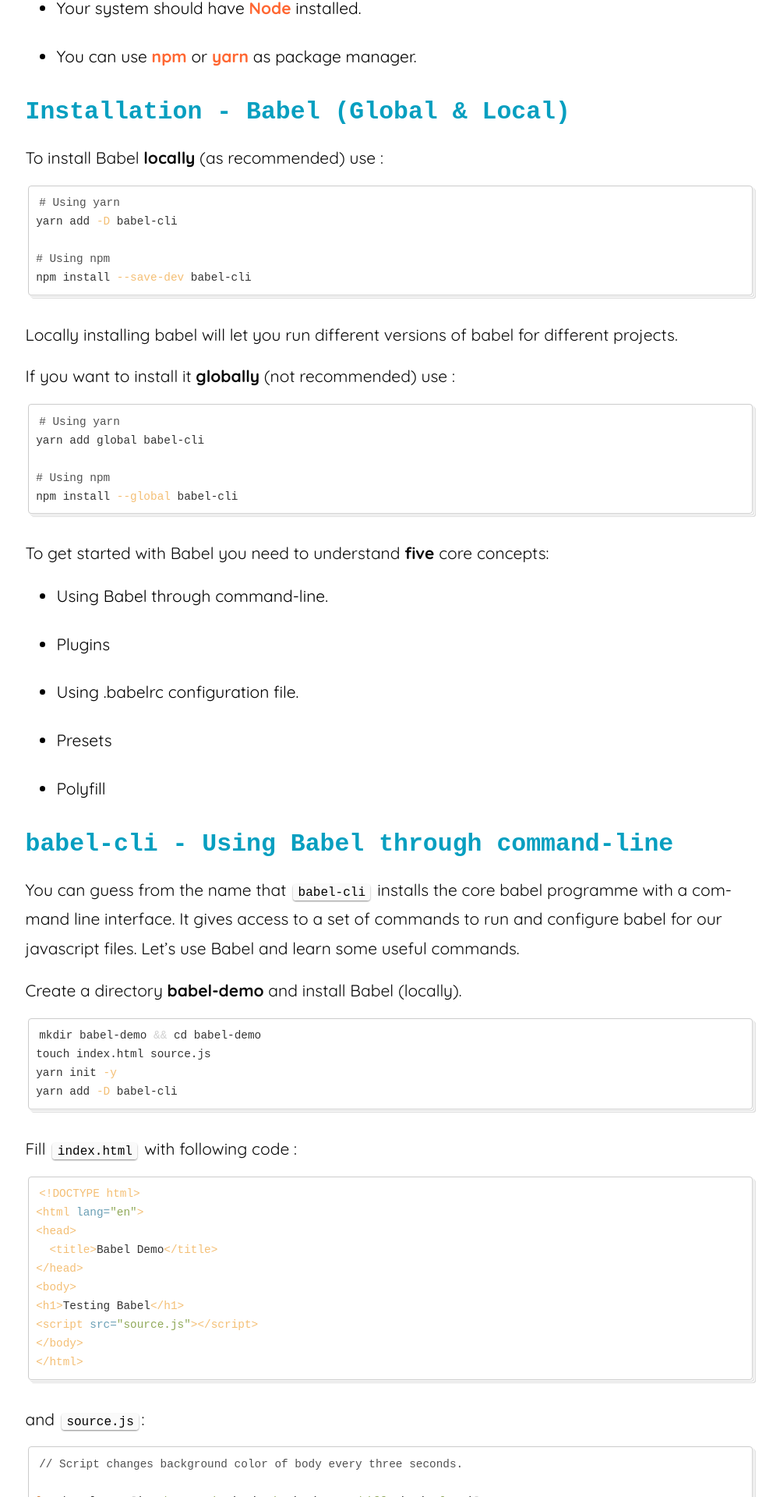
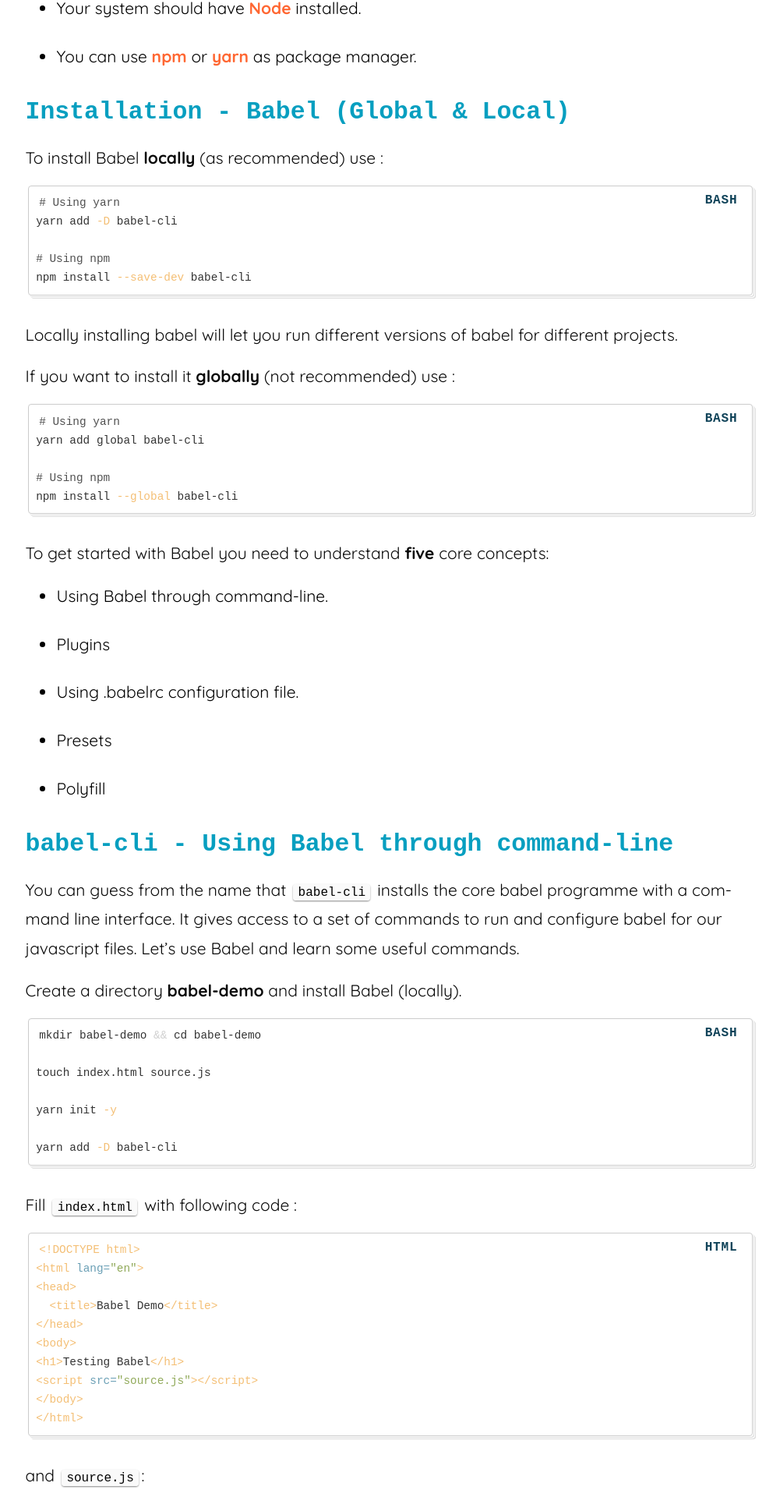
Before and after one commit to ad1tyara0/raoaditya.github.io, a Jekyll site: the page built from _posts/2017-10-08-getting-started-with-babel.md, in a window 1280 px wide. Shown: the part 1407-3327 px from the top of the page at 78% size, without its empty margins (139-1140 px from the left). Built offline with Jekyll 4.4.1, drawn with Linux system fonts in a browser that asks for light colours; some web fonts are replaced; comment, search, counter and statistics services are not loaded.

Commit message:
Minor edit to 4th post.

````diff
--- a/_posts/2017-10-08-getting-started-with-babel.md
+++ b/_posts/2017-10-08-getting-started-with-babel.md
@@ -32,6 +32,7 @@
 # Using npm
 npm install --save-dev babel-cli
 ```
+{: data-title="Bash"}
 
 Locally installing babel will let you run different versions of babel for different projects.
 
@@ -44,6 +45,7 @@
 # Using npm
 npm install --global babel-cli
 ```
+{: data-title="Bash"}
 
 
 
@@ -64,10 +66,14 @@
 Create a directory **babel-demo** and install Babel (locally).
 ```shell
 mkdir babel-demo && cd babel-demo
+
 touch index.html source.js
+
 yarn init -y
+
 yarn add -D babel-cli
 ```
+{: data-title="Bash"}
 
 Fill `index.html` with following code :
 
@@ -83,6 +89,7 @@
 </body>
 </html>
 ```
+{: data-title="HTML"}
 
 and `source.js`:
 
@@ -95,6 +102,7 @@
   document.body.style.backgroundColor = bgcolor[Math.floor(Math.random()*4)];
 }, 3000);
 ```
+{: data-title="Javascript"}
 
 We are using **arrow function** and **let** keyword here which are introduced in ECMAScript 2015. `Arrow function` uses a fat arrow symbol, doesn't use function keyword, and for single statements braces are optional. The `let` keyword introduces block scoping to Javascript. Let's transpile this ES6 code to ES5 using Babel.
 Enter the following command in your command-line :
@@ -102,6 +110,7 @@
 ```shell
 node_modules/babel-cli/bin/babel.js source.js
 ```
+{: data-title="Bash"}
 
 You can see the following output as a result :
 
@@ -112,8 +121,10 @@
   document.body.style.backgroundColor = bgcolor[Math.floor(Math.random()*4)];
 }, 3000);
 ```
+{: data-title="Bash"}
 
 Note: `node_modules/babel-cli/bin/babel.js` points to `babel-cli` installed locally.
+{: class="note"}
 
 The babel output is the same ES6 code we wrote. So, why didn't babel apply any transformations to `source.js` ?
 
@@ -131,12 +142,14 @@
 # Using npm
 npm install --save-dev babel-plugin-transform-es2015-arrow-functions babel-plugin-transform-es2015-block-scoping
 ```
+{: data-title="Bash"}
 
 In order to use the plugins we pass the `--plugin` option with comma separated list of plugins to help babel transpile our `source.js`.
 
 ```shell
 node_modules/babel-cli/bin/babel.js --plugins=transform-es2015-arrow-functions,babel-plugin-transform-es2015-block-scoping source.js
 ```
+{: data-title="Bash"}
 
 Babel will output the following result :
 ```shell
@@ -148,6 +161,7 @@
   document.body.style.backgroundColor = bgcolor[Math.floor(Math.random() * 4)];
 }, 3000);
 ```
+{: data-title="Bash"}
 
 We can see babel transpiles our _**arrow function**_ to _**anonymous function expression**_ and replaces the _**let**_ keyword with _**var**_. This code is compatible with all the browsers that have implemented ES5, which is about [97.88%][9].
 
@@ -171,6 +185,7 @@
   ]
 }
 ```
+{: data-title="Javascript"}
 
 Include the following script in `package.json`:
 ```json
@@ -180,6 +195,7 @@
   }
 }
 ```
+{: data-title="Javascript"}
 
 Now instead of typing `node_modules/babel-cli/bin/babel.js` every time we want to use babel we can use `yarn babel` or `npm run babel` to compile our file.
 
@@ -192,6 +208,7 @@
 # Using npm
 npm run babel source.js
 ```
+{: data-title="Bash"}
 
 We don't need to specify any plugins since babel will search for `.babelrc` file for configuration. We get the same compiled output as before.
 
@@ -204,6 +221,7 @@
   document.body.style.backgroundColor = bgcolor[Math.floor(Math.random() * 4)];
 }, 3000);
 ```
+{: data-title="Bash"}
 
 It's likely that we will use many plugins for all the new feature we want to use and `.babelrc` makes it easier to list and maintain all plugins and presets(we'll learn about presets next) and their options.
 
@@ -216,6 +234,7 @@
 # Using npm
 npm run babel source.js -o main.js
 ```
+{: data-title="Bash"}
 
 Open `main.js` to see the compiled output.
 
@@ -231,6 +250,7 @@
   }
 }
 ```
+{: data-title="Javascript"}
 
 Now instead of typing `yarn babel source.js -o main.js` we'll simply use `yarn babel:build`.
 
@@ -253,6 +273,7 @@
 # Using npm
 npm uninstall --save-dev babel-plugin-transform-es2015-arrow-functions babel-plugin-transform-es2015-block-scoping
 ```
+{: data-title="Bash"}
 
 We will install a preset from the [list of presets available][2]. We choose `babel-preset-env`, as it won't compile ES2015+ syntax if it knows that the target browsers support it. It's the "Autoprefixer for Javascript". It compiles only what we use to make our bundle size smaller.
 
@@ -263,6 +284,7 @@
 # Using npm
 npm install --save-dev babel-preset-env
 ```
+{: data-title="Bash"}
 
 Remove the `plugins` property from the `.babelrc` file and include the following property.
 
@@ -271,6 +293,7 @@
    "presets": ["env"]
 }
 ```
+{: data-title="Javascript"}
 
 Run `yarn babel:build` or `npm run babel:build` and confirm that babel has transpiled your code, as it did use `plugins` array with plugins installed separately.
 
@@ -285,6 +308,7 @@
 # Using npm
 npm run babel source.js --presets es2015
 ```
+{: data-title="Bash"}
 
 When using more than one preset we specify the option using a comma-separated list of presets, like so: `--presets=es2015,react`.
 
@@ -304,6 +328,7 @@
     }]
   ],
 ```
+{: data-title="Javascript"}
 
 We have two options in the configuration object. The `targets.browsers` property is a list of environments that we want to support. We want to target the last two versions of every major browser and all the browser versions that have more than 10% of usage. It uses [browserlist][3] to specify the target browsers.
 
@@ -333,6 +358,7 @@
 # Using npm
 npm install --save babel-polyfill
 ```
+{: data-title="Bash"}
 
 For npm we use `--save` and **not** `--save-dev` because `babel-polyfill` is a _dependency_ not a _dev dependency_. For the same reason, we exclude `-D` from yarn command.
 
@@ -351,6 +377,7 @@
 </body>
 </html>
 ```
+{: data-title="HTML"}
 
 `polyfill.js` should be sourced before any other script.
 
@@ -363,7 +390,7 @@
 // Using 'import'
 import "babel-polyfill";
 ```
-
+{: data-title="Javascript"}
 
 
 ## Conclusion
````
Also changed, not shown: assets/images/webpack-logo.png (added), assets/images/webpackconfig.png (added).
